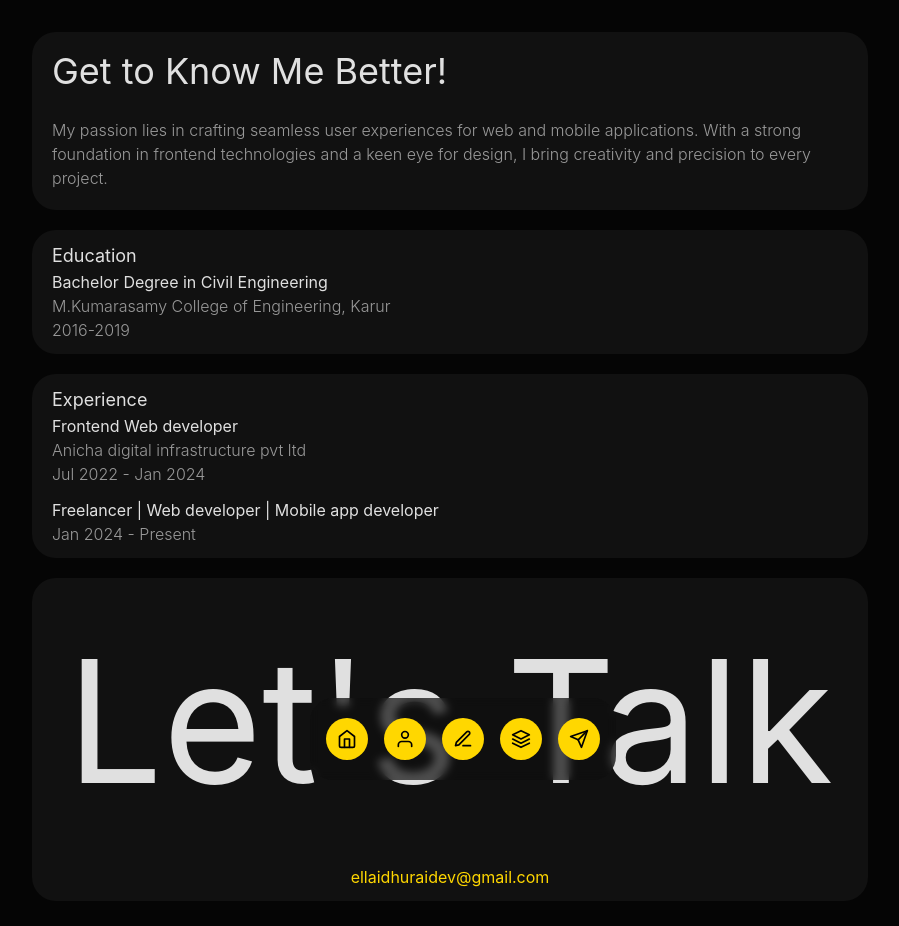
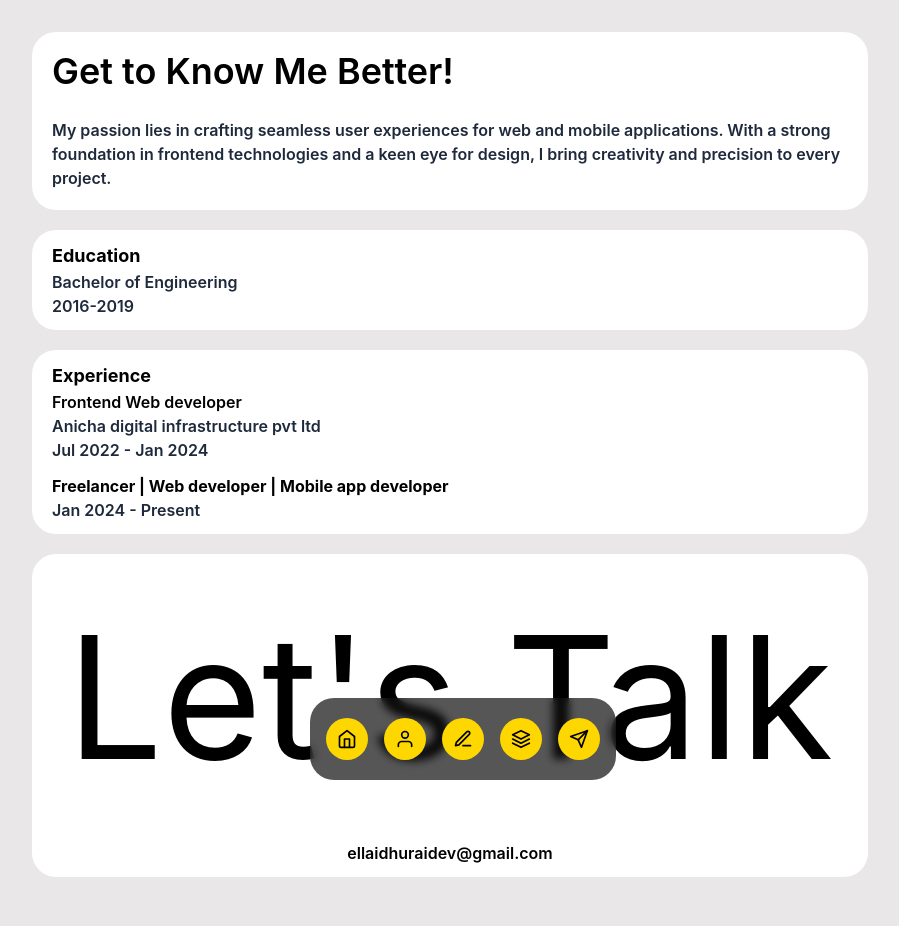
Before and after one commit to ellaidev02/portfolio, a React (Vite) app: page /aboutMe in a window 1280 px wide. Shown: the top 926 px of the page, without its empty margins (190-1089 px from the left). Built offline with nearby package versions, Linux system fonts and the light colour scheme.

Commit message:
theme changed

```diff
--- a/src/components/Home/Projects.tsx
+++ b/src/components/Home/Projects.tsx
@@ -23,7 +23,7 @@ const Project: React.FC<ProjectProps> = ({
 }) => {
   return (
     <div>
-      <p className="px-2 mt-4">{projectName}</p>
+      <p className="px-2 mt-4 text-black font-bold">{projectName}</p>
       <div className="my-3 cursor-pointer">
         <a href={url} target="_blank">
           <img
@@ -35,7 +35,7 @@ const Project: React.FC<ProjectProps> = ({
       <div className="flex gap-2 py-3">
         {categories?.map((category, index) => (
           <div key={index}>
-            <p className="bg-secondary text-themeColor p-1 px-2 text-[12px] rounded-xl">
+            <p className="bg-gray-300 text-black font-bold p-1 px-2 text-[12px] rounded-xl">
               {category}
             </p>
           </div>
@@ -49,7 +49,7 @@ const Projects: React.FC<ProjectsProps> = ({ projects, isTrue }) => {
   return (
     <div className="bg-primary p-3 my-5 rounded-[24px]">
       <div className="bg-primary rounded-[24px]">
-        <p className="pt-3 pl-2 text-[36px]">Explore My Projects</p>
+        <p className="pt-3 pl-2 text-[36px] text-black font-semibold">My Projects</p>
       </div>
       <div className="flex gap-3 flex-wrap">
         {projects?.map((project, index) => (
@@ -59,7 +59,7 @@ const Projects: React.FC<ProjectsProps> = ({ projects, isTrue }) => {
       {!isTrue && (
         <div className="flex justify-center">
           <Link to="/allProjects" onClick={scrollToTop}>
-            <button className="bg-secondary p-4 mt-6 mb-2 mx-2 text-themeColor rounded-xl py-2">
+            <button className=" p-4 mt-6 mb-2 mx-2 bg-gray-300 text-black font-semibold rounded-xl py-2">
               All Projects
             </button>
           </Link>
--- a/src/components/Home/Skills.tsx
+++ b/src/components/Home/Skills.tsx
@@ -1,15 +1,13 @@
 
 const Skills = () => {
   const skills = [
-    "HTML",
-    "CSS",
+    "HTML5",
+    "CSS3",
     "JavaScript",
     "React JS",
     "Node JS",
     "React Native",
     "Tailwind CSS",
-    'Redux',
-    'TypeScript',
     'Wordpress',
     'Frappe'
   ];
@@ -19,7 +17,7 @@ const Skills = () => {
         <p className="pt-3 pl-6">Skills</p>
         <div className="flex flex-wrap  gap-4 justify-center">
           {skills.map((item, index) => (
-            <div key={index} className="bg-secondary w-[120px] md:w-auto p-3 my-5 rounded-[24px]">
+            <div key={index} className="bg-gray-300 text-black font-semibold w-[120px] md:w-auto p-3 my-5 rounded-[24px]">
               <p className="p-3">{item}</p>
             </div>
           ))}
--- a/src/components/Home/Stack.tsx
+++ b/src/components/Home/Stack.tsx
@@ -13,9 +13,9 @@ interface StackProps {
 
 const Stack: React.FC<StackProps> = ({ stack, isFullStack }) => {
   return (
-    <div className=" bg-primary rounded-[24px]">
+    <div className=" bg-primary rounded-[24px] text-black font-semibold">
       <div className="bg-primary rounded-[24px]">
-        <p className="pt-3 pl-5 text-[36px]">Explore My Tech Stacks</p>
+        <p className="pt-3 pl-5 text-[36px]">My Tech Stacks</p>
       </div>
       {stack?.map((data, index) => (
         <div key={index} className="flex flex-wrap gap-4">
@@ -25,12 +25,12 @@ const Stack: React.FC<StackProps> = ({ stack, isFullStack }) => {
             </div>
             <div className="flex flex-col justify-center">
               <p>{data.title}</p>
-              <p className="text-textSecondary">{data.subTitle}</p>
+              <p className="text-textSecondary font-bold">{data.subTitle}</p>
             </div>
           </div>
           <div className="flex ">
-            <div className="w-[6px] md:ml-12 h-[100px] bg-secondary"></div>
-            <p className=" pb-4 mx-8 font-light text-textSecondary">
+            <div className="w-[6px] md:ml-12 h-[100px] "></div>
+            <p className="font-semibold pb-4 mx-8 text-gray-800">
               {data.description}
             </p>
           </div>
@@ -39,7 +39,7 @@ const Stack: React.FC<StackProps> = ({ stack, isFullStack }) => {
       {!isFullStack && (
         <div className="flex justify-center">
           <Link to="/fullStack" onClick={scrollToTop}>
-            <button className="bg-secondary p-4  mt-6 mx-5 mb-5 text-themeColor  rounded-xl py-2">
+            <button className=" bg-gray-300 text-black font-semibold p-4  mt-6 mx-5 mb-5  rounded-xl py-2">
               Full Stack
             </button>
           </Link>
--- a/src/components/common/Header.tsx
+++ b/src/components/common/Header.tsx
@@ -19,23 +19,23 @@ const Header = () => {
             </Link>
           </div>
           <div className="name-container m-5  md:m-0 flex flex-col justify-center">
-            <p className="font-semibold text-left md:text-[24px] text-gray-200">
+            <p className="font-bold text-left md:text-[24px] text-black">
               ELLAIDHURAI N
             </p>
-            <div className="text-sm">
-              <p className="text-textSecondary">
+            <div className="font-semibold">
+              <p className="text-gray-800">
                 Freelancer | Web developer | Mobile app developer{" "}
               </p>
-              <p className="text-textSecondary text-sm">
+              <p className="text-gray-800  text-sm">
                 ellaidhuraidev@gmail.com
               </p>
             </div>
           </div>
         </div>
         <div className="flex gap-5 pb-4 md:pb-0">
-          <div className="flex w-3/5 justify-center items-center">
+          <div className="flex w-4/5 justify-center items-center">
             <p className="bg-green-900 p-2 m-3 md:m-0 rounded-2xl border ">
-              Open to work
+              Open to Collaborate
             </p>
           </div>
           <div className="icon-container w-1/5  flex justify-center items-center gap-2 md:mr-10">
--- a/src/components/common/LetsTalk.tsx
+++ b/src/components/common/LetsTalk.tsx
@@ -2,10 +2,10 @@ export const LetsTalk = () => {
   return (
     <div className="mt-5 bg-primary rounded-[24px] ">
       <div className="flex flex-wrap gap-4 justify-center">
-        <p className="md:text-[170px] text-[40px] m-4">Let's Talk</p>
+        <p className="md:text-[170px] text-[40px] text-black m-4 md:font-normal font-semibold">Let's Talk</p>
       </div>
       <div className="flex flex-wrap flex-col items-center gap-4 justify-center">
-        <p className="mb-3 text-themeColor">ellaidhuraidev@gmail.com</p>
+        <p className="mb-3 text-black font-semibold">ellaidhuraidev@gmail.com</p>
       </div>
     </div>
   );
--- a/src/index.css
+++ b/src/index.css
@@ -9,7 +9,7 @@
 
   color-scheme: light dark;
   color: rgba(255, 255, 255, 0.87);
-  background-color: #050505;
+  background-color: #e9e7e7;
 
   font-synthesis: none;
   text-rendering: optimizeLegibility;
--- a/src/pages/AboutMe.tsx
+++ b/src/pages/AboutMe.tsx
@@ -2,9 +2,9 @@ const AboutMe = () => {
   return (
     <div>
       <div className="bg-primary rounded-[24px]">
-        <p className="pt-3 pl-5 text-[36px]">Get to Know Me Better!</p>
+        <p className="pt-3 pl-5 text-[36px] text-black font-semibold">Get to Know Me Better!</p>
         <div className="flex flex-wrap gap-4 justify-center">
-          <p className="m-5 font-light text-textSecondary">
+          <p className="m-5 text-slate-800 font-semibold">
             My passion lies in crafting seamless user experiences for web and
             mobile applications. With a strong foundation in frontend
             technologies and a keen eye for design, I bring creativity and
@@ -13,28 +13,25 @@ const AboutMe = () => {
         </div>
       </div>
       <div className=" bg-primary rounded-[24px] mt-5 ">
-        <p className="pt-3 pl-5 text-lg">Education</p>
+        <p className="pt-3 pl-5 text-lg text-black font-bold">Education</p>
         <div className="flex flex-wrap gap-4 justify-left mx-5 ">
           <div>
             <span></span>
-            <p>Bachelor Degree in Civil Engineering</p>
-            <p className="font-light text-textSecondary">
-              M.Kumarasamy College of Engineering, Karur
-            </p>
-            <p className="font-light text-textSecondary mb-3">2016-2019</p>
+            <p className="text-slate-800 font-semibold">Bachelor of Engineering</p>
+
+            <p className=" text-slate-800 font-semibold mb-3">2016-2019</p>
           </div>
         </div>
       </div>
       <div className=" bg-primary rounded-[24px] mt-5 mb-5">
-        <p className="pt-3 pl-5 text-lg">Experience</p>
+        <p className="pt-3 pl-5 text-lg font-bold text-black">Experience</p>
         <div className="flex flex-wrap gap-4 justify-left mx-5 ">
           <div>
-            <span></span>
-            <p>Frontend Web developer</p>
-            <p className="font-light text-textSecondary">
+            <p className="text-black font-semibold">Frontend Web developer</p>
+            <p className=" text-slate-800 font-semibold">
               Anicha digital infrastructure pvt ltd
             </p>
-            <p className="font-light text-textSecondary mb-3">
+            <p className=" text-slate-800 font-semibold mb-3">
               Jul 2022 - Jan 2024
             </p>
           </div>
@@ -42,9 +39,9 @@ const AboutMe = () => {
         <div className="flex flex-wrap gap-4 justify-left mx-5 ">
           <div>
             <span></span>
-            <p>Freelancer | Web developer | Mobile app developer </p>
-            {/* <p className="font-light text-textSecondary">Happy Begins</p> */}
-            <p className="font-light text-textSecondary mb-3">
+            <p className="font-bold text-black">Freelancer | Web developer | Mobile app developer </p>
+            {/* <p className="font-light text-slate-800 font-semibold">Happy Begins</p> */}
+            <p className=" text-slate-800 font-semibold mb-3">
               Jan 2024 - Present
             </p>
           </div>
--- a/src/pages/Contact.tsx
+++ b/src/pages/Contact.tsx
@@ -11,7 +11,7 @@ const Contact = () => {
   return (
     <>
       <div className=" bg-primary rounded-[24px] mt-5 ">
-        <p className="py-3 text-center text-[36px] mx-9 md:mx-0">Let's Connect</p>
+        <p className="py-3 text-center text-[36px] mx-9 md:mx-0 text-black font-semibold">Let's Connect</p>
       </div>
       <div className=" bg-primary rounded-[24px] mt-5 ">
         {/* <p className="pt-3 text-center  text-lg">Contact</p> */}
@@ -19,7 +19,7 @@ const Contact = () => {
           {contactDetails?.map((item, index) => (
             <div
               key={index}
-              className="md:mx-5 mb-8 my-4 text-sm md:text-[16px] bg-secondary py-3 px-3 mx-3 rounded-2xl"
+              className="md:mx-5 mb-8 my-4 text-sm md:text-[16px] bg-gray-300 text-black font-semibold py-3 px-3 mx-3 rounded-2xl"
             >
               <div className="flex md:w-[300px] w-[200px]">
                 <img src={item.icon} />
--- a/tailwind.config.js
+++ b/tailwind.config.js
@@ -4,10 +4,10 @@ export default {
   theme: {
     extend: {
       colors: {
-        primary: '#111111', // Replace with your primary color
-        secondary: '#1A1A1A', // Replace with your secondary color
+        primary: '#FFFFFF', // Replace with your primary color
+        secondary: '#000000', // Replace with your secondary color
         textPrimary:'#FFFFFF',
-        textSecondary:"#999999",
+        textSecondary:"#000000",
         themeColor:'#FFD700',
         glassEffect:'#0F0F0F', //60%
         radius:'2xl'
```
Also changed, not shown: src/components/Home/HomeAbout.tsx (+8 -6 lines).
